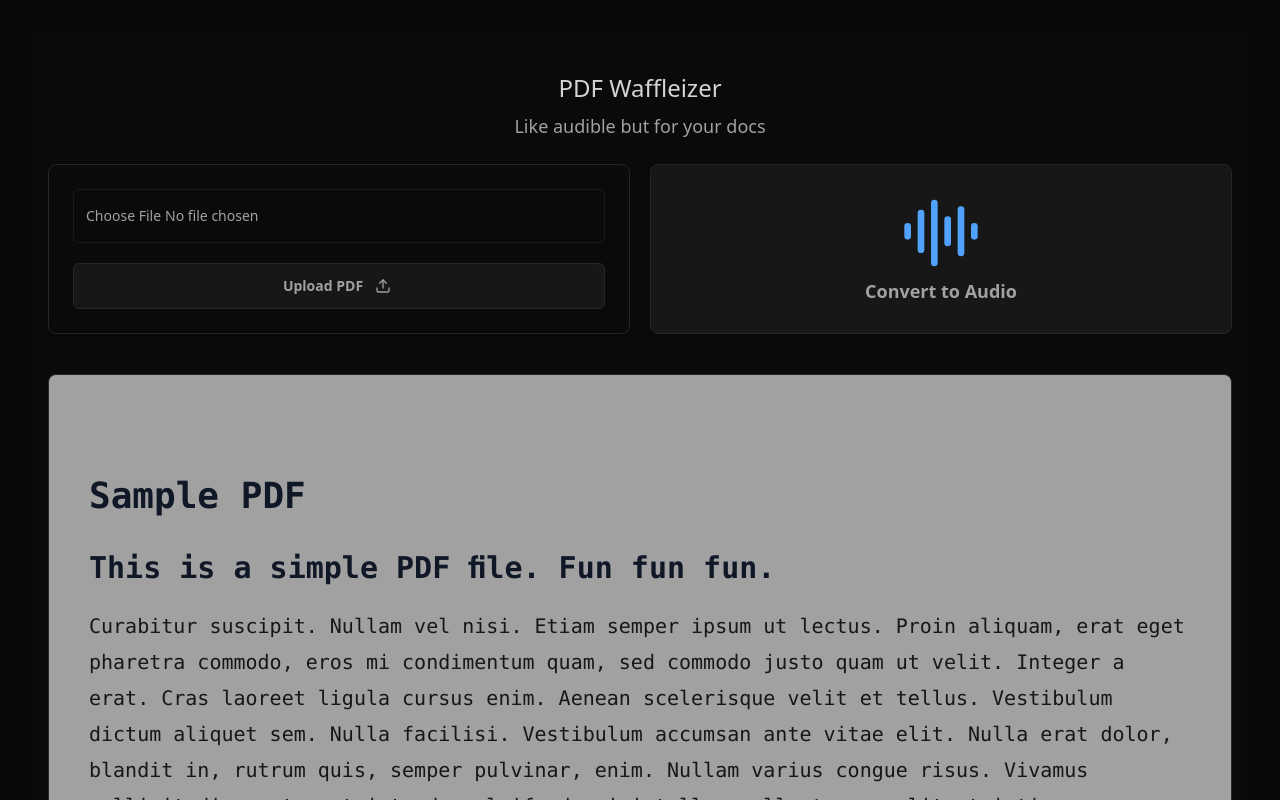
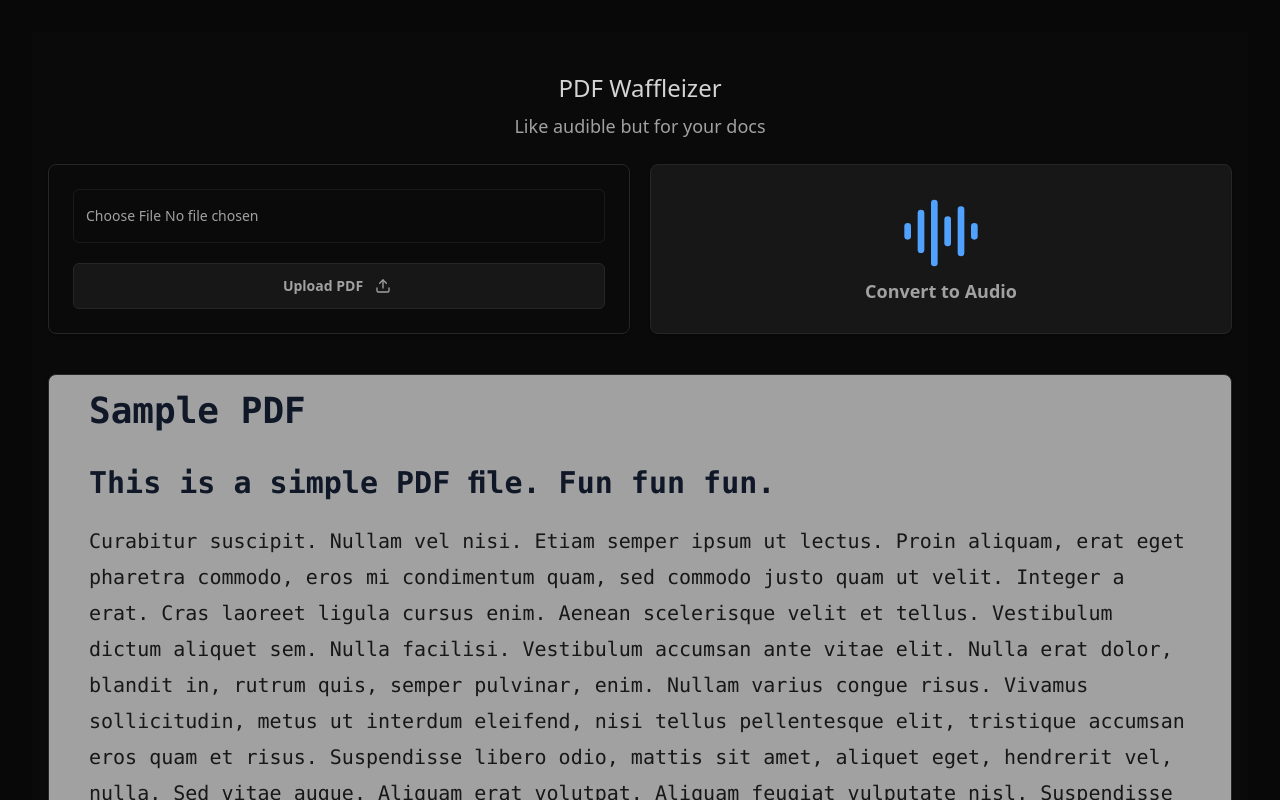
Before and after one commit to sumeyacodes/pdf-waffleizer, a React (Vite) app: page / in a window 1280 px wide. Shown: the top 800 px of the page. Built offline with nearby package versions, Linux system fonts and the light colour scheme; no server answers.

Commit message:
updating pdf component header

```diff
--- a/src/components/view-pdf.tsx
+++ b/src/components/view-pdf.tsx
@@ -6,12 +6,13 @@ export function ViewPDF() {
   const { currentPDF, isLoading } = useCurrentPDF();
 
   return (
-    <section className="prose prose-xl w-full max-w-full bg-neutral-400 border border-neutral-800 text-neutral-900 rounded-lg px-10 py-2 shadow-sm space-y-4 text-start font-mono">
-      <article className=" font-sans text-[1.1rem] text-end text-neutral-700 text-sm p-2">
-        <p>{currentPDF?.name}</p>
-        <p>{currentPDF?.time}</p>
-      </article>
-
+    <section className="prose prose-xl w-full max-w-full bg-neutral-400 border border-neutral-800 text-neutral-900 rounded-lg px-10 py-4 shadow-sm space-y-4  text-start font-mono">
+      {currentPDF && (
+        <article className="font-sans text-[1.1rem] text-end text-neutral-700 text-sm">
+          <p>{currentPDF?.name}</p>
+          <p>{currentPDF?.time}</p>
+        </article>
+      )}
       {isLoading ? (
         <p>Loading...</p>
       ) : (
```
